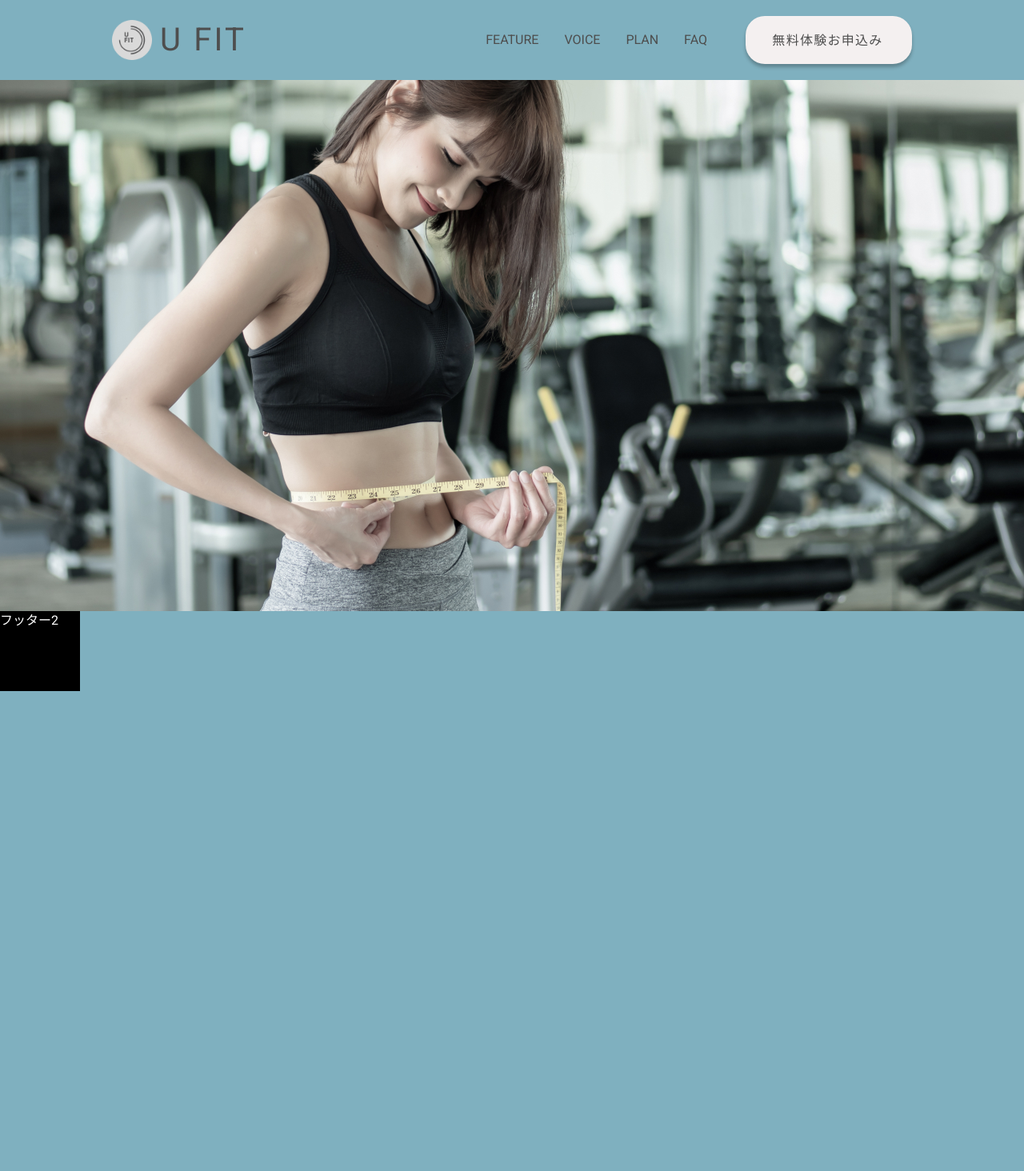
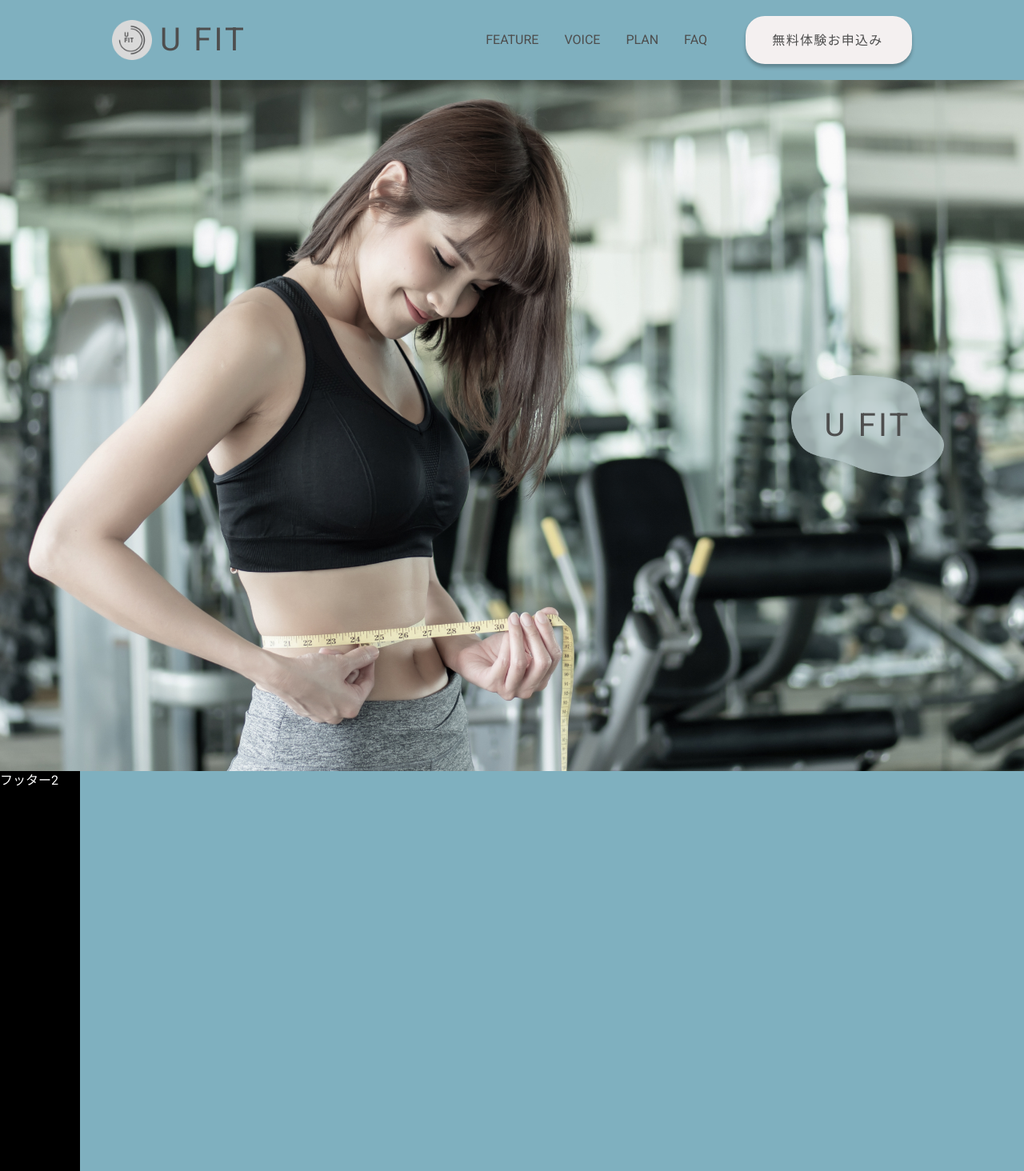
Before and after one commit to comeback-meme/rio_intermediate, a PHP site: page / in a window 1280 px wide. Shown: the whole page at 80% size. Before the commit the page ends 864 px from the top, so only its background shows below. Run offline with PHP 8.4, Linux system fonts and the light colour scheme.

Commit message:
MV編集しました。

```diff
--- a/css/style.css
+++ b/css/style.css
@@ -540,25 +540,48 @@ a {
 }
 
 .mv__image {
+  display: flex;
+  align-items: center;
+  justify-content: flex-end;
   background: url(../images/top/mv@2x.jpg) no-repeat center center/cover;
   width: 100vw;
-  height: 177.8666666667vw;
+  height: 667px;
+  padding-top: 228px;
 }
 @media screen and (min-width: 769px) {
   .mv__image {
-    height: 55.46875vw;
+    height: 710px;
+    padding: 100px;
   }
 }
 @media screen and (min-width: 1000px) {
   .mv__image {
-    height: 59.6875vw;
+    height: 864px;
+    margin-top: 100px;
   }
+}
+
+.mv__title {
+  display: flex;
+  justify-content: center;
+  align-items: center;
+  max-width: 191px;
+  width: 50.9333333333vw;
+  height: 155px;
+  aspect-ratio: 191/155;
+  flex-shrink: 0;
+  color: #4E4E4E;
+  font-size: 2.5rem;
+  font-weight: 400;
+  line-height: 1;
+  letter-spacing: 0.08em;
+  background: url(/images/top/beyouself.png) no-repeat center center/contain;
 }
 
 .footer {
   color: #fff;
   background: #000;
   width: 100px;
-  height: 100px;
+  height: 500px;
 }
 /*# sourceMappingURL=style.css.map */
--- a/index.php
+++ b/index.php
@@ -67,10 +67,12 @@
   </header>
   <!-- <main style="background: #fff;width: 100%;height: 5000px;"></main> -->
   <main>
-    <div class="mv__image"></div>
+    <div class="mv__image">
+      <p class="mv__title">U FIT</p>
+    </div>
   </main>
   <footer class="footer">
-    フッター2
+  フッター2
   </footer>
 
   <!-- JS -->
--- a/sass/project/_footer.scss
+++ b/sass/project/_footer.scss
@@ -5,5 +5,5 @@
   color: $color-white;
   background: #000;
   width: 100px;
-  height: 100px;
+  height: 500px;
 }
--- a/sass/project/_main.scss
+++ b/sass/project/_main.scss
@@ -2,13 +2,39 @@
 @use "../foundation" as *;
 
 .mv__image{
+  display: flex;
+  align-items: center;
+  justify-content: flex-end;
   background: url(../images/top/mv@2x.jpg) no-repeat center center / cover;
+
   width: 100vw;
-  height: vw-sp(667);
+  // height: calc(667px - 72px);
+  height: calc(667px - 0px);
+  padding-top: calc(300px - 72px);
+
   @include mq(md) {
-      height: vw(710);
+      height: 710px;
+      padding: 100px;
   }
   @include mq(lg) {
-      height: vw(764);
+      height: 864px;
+      margin-top: 100px;
   }
 }
+
+.mv__title{
+  display: flex;
+  justify-content: center;
+  align-items: center;
+  max-width: 191px;
+  width: vw-sp(191);
+  height: 155px;
+  aspect-ratio: 191/155;
+  flex-shrink: 0;
+  color: $color-black;
+  font-size: rm(40);
+  font-weight: 400;
+  line-height: 1;
+  letter-spacing: math.div(3.2px , 40px) * 1em;
+  background: url(/images/top/beyouself.png) no-repeat center center / contain;
+}
```
Also changed, not shown: sass/style.scss (line endings or trailing spaces), 1 other file.
